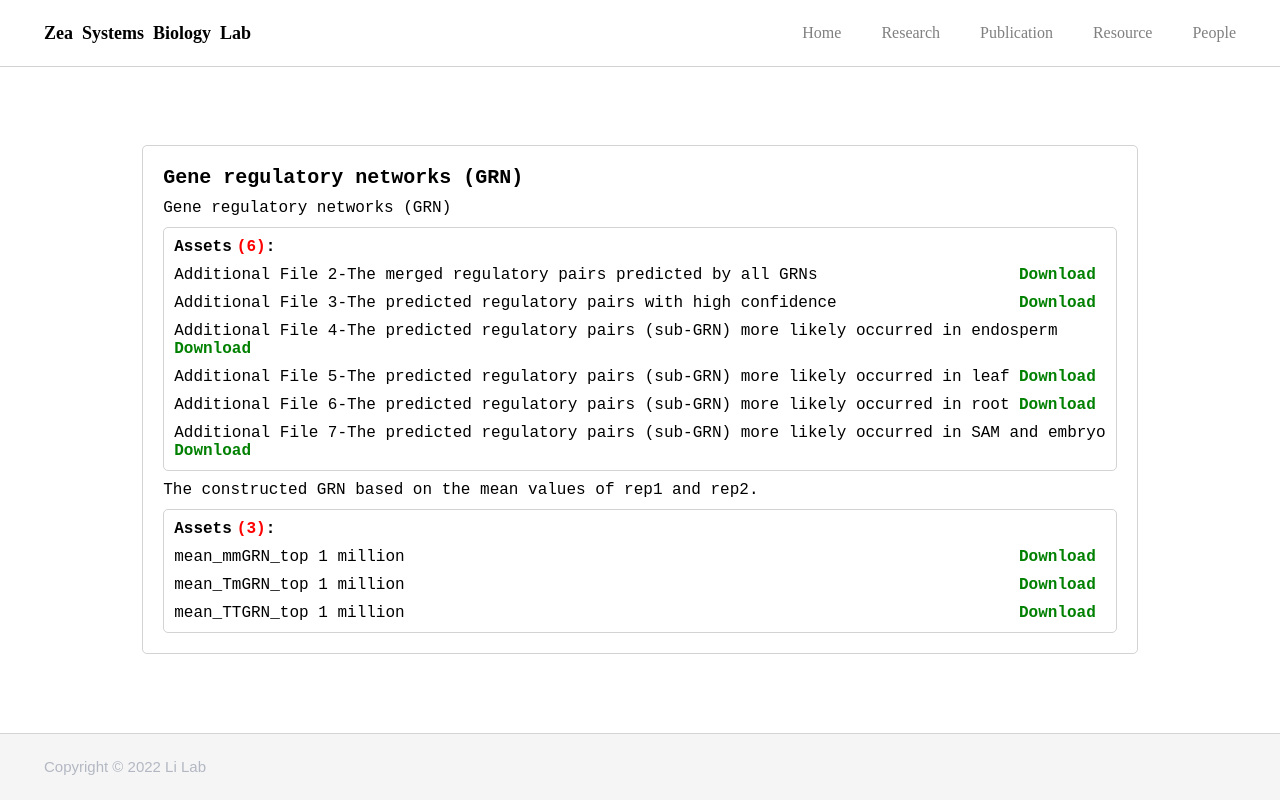
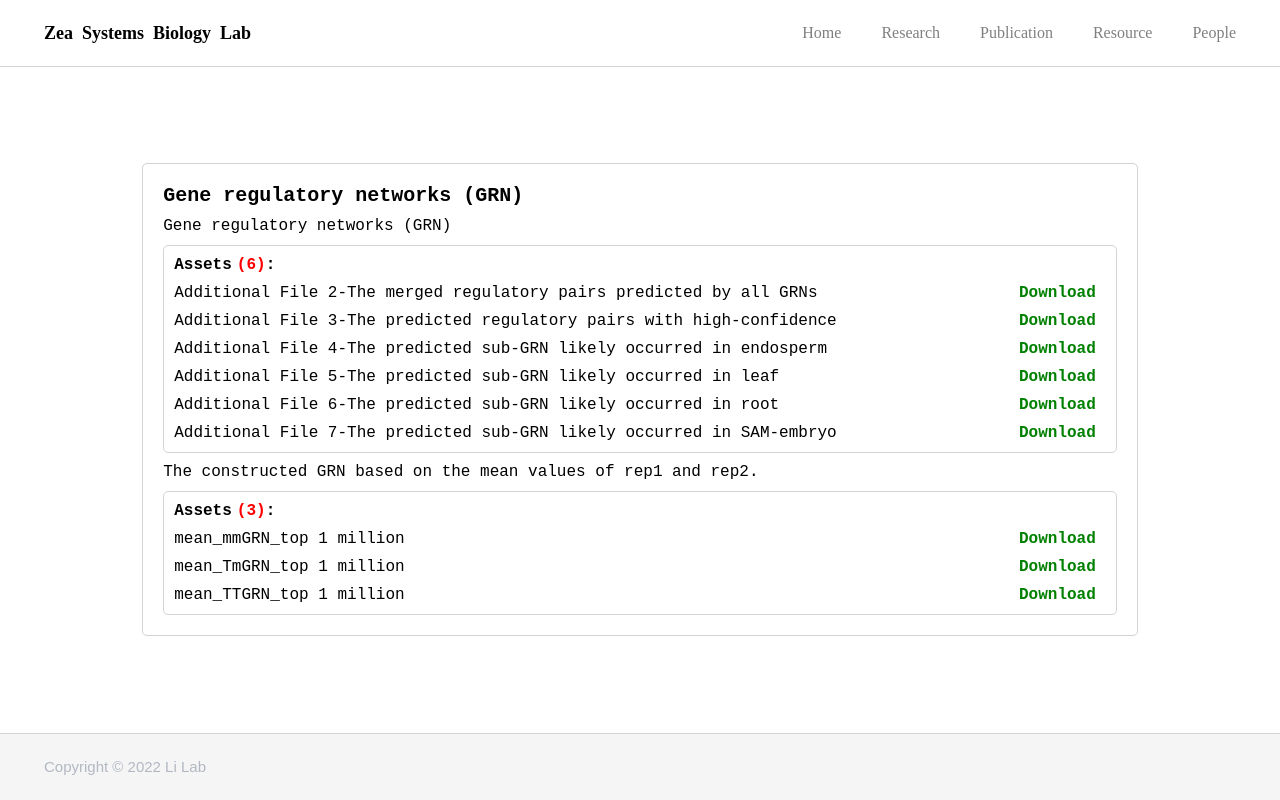
Before and after one commit to Hanryi/LiLab-Site, a plain HTML site: page dataset.html in a window 1280 px wide. Drawn offline with Linux system fonts and the light colour scheme.

Commit message:
update dataset

```diff
--- a/dataset.html
+++ b/dataset.html
@@ -50,24 +50,24 @@
                         <a class="dataset-link" href="/Dataset/GRN/Additional File 2-The merged regulatory pairs predicted by all GRNs" download>Download</a>
                     </div>
                     <div class="dataset-unit">
-                        <span>Additional File 3-The predicted regulatory pairs with high confidence</span>
-                        <a class="dataset-link" href="/Dataset/GRN/Additional File 3-The predicted regulatory pairs with high confidence" download>Download</a>
+                        <span>Additional File 3-The predicted regulatory pairs with high-confidence</span>
+                        <a class="dataset-link" href="/Dataset/GRN/Additional File 3-The predicted regulatory pairs with high-confidence" download>Download</a>
                     </div>
                     <div class="dataset-unit">
-                        <span>Additional File 4-The predicted regulatory pairs (sub-GRN) more likely occurred in endosperm</span>
-                        <a class="dataset-link" href="/Dataset/GRN/Additional File 4-The predicted regulatory pairs (sub-GRN) more likely occurred in endosperm" download>Download</a>
+                        <span>Additional File 4-The predicted sub-GRN likely occurred in endosperm</span>
+                        <a class="dataset-link" href="/Dataset/GRN/Additional File 4-The predicted sub-GRN likely occurred in endosperm" download>Download</a>
                     </div>
                     <div class="dataset-unit">
-                        <span>Additional File 5-The predicted regulatory pairs (sub-GRN) more likely occurred in leaf</span>
-                        <a class="dataset-link" href="/Dataset/GRN/Additional File 5-The predicted regulatory pairs (sub-GRN) more likely occurred in leaf" download>Download</a>
+                        <span>Additional File 5-The predicted sub-GRN likely occurred in leaf</span>
+                        <a class="dataset-link" href="/Dataset/GRN/Additional File 5-The predicted sub-GRN likely occurred in leaf" download>Download</a>
                     </div>
                     <div class="dataset-unit">
-                        <span>Additional File 6-The predicted regulatory pairs (sub-GRN) more likely occurred in root</span>
-                        <a class="dataset-link" href="/Dataset/GRN/Additional File 6-The predicted regulatory pairs (sub-GRN) more likely occurred in root" download>Download</a>
+                        <span>Additional File 6-The predicted sub-GRN likely occurred in root</span>
+                        <a class="dataset-link" href="/Dataset/GRN/Additional File 6-The predicted sub-GRN likely occurred in root" download>Download</a>
                     </div>
                     <div class="dataset-unit">
-                        <span>Additional File 7-The predicted regulatory pairs (sub-GRN) more likely occurred in SAM and embryo</span>
-                        <a class="dataset-link" href="/Dataset/GRN/Additional File 7-The predicted regulatory pairs (sub-GRN) more likely occurred in SAM and embryo" download>Download</a>
+                        <span>Additional File 7-The predicted sub-GRN likely occurred in SAM-embryo</span>
+                        <a class="dataset-link" href="/Dataset/GRN/Additional File 7-The predicted sub-GRN likely occurred in SAM-embryo" download>Download</a>
                     </div>
                 </div>
 
```
Also changed, not shown: 1 other file.
